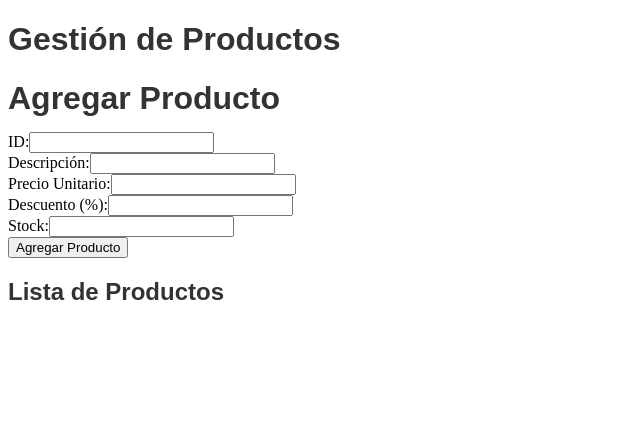
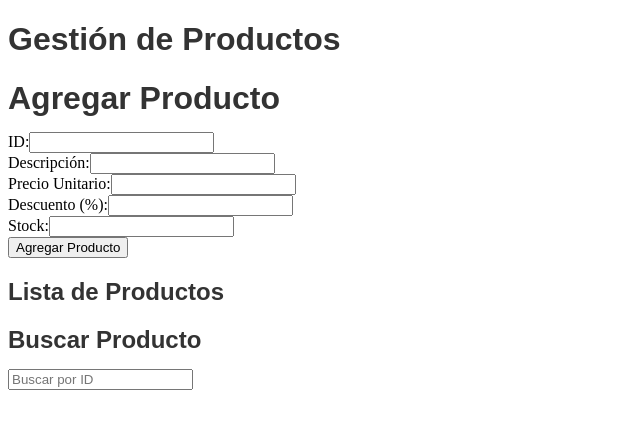
Before and after one commit to sonia-gareca/tp04PV2025Grupo25, a React (Vite) app: page / in a window 1280 px wide. Shown: the top 428 px of the page, without its empty margins (0-640 px from the left). Built offline with nearby package versions, Linux system fonts and the light colour scheme.

Commit message:
realice la parta de buscar un producto

```diff
--- a/src/assets/componentes/FormularioProducto.jsx
+++ b/src/assets/componentes/FormularioProducto.jsx
@@ -1,4 +1,4 @@
-import { useState } from "react";
+import { useState, useMemo } from "react";
 import '../css/styles.css';
 
 const FormularioProducto = ({ productos, setProductos, onEditar }) => {
@@ -9,7 +9,7 @@ const FormularioProducto = ({ productos, setProductos, onEditar }) => {
     descuento: "",
     stock: "",
   });
-
+const [searchTerm, setSearchTerm] = useState(""); // Estado para la BUSQUEDA
   const calcularPrecioConDescuento = () => {
     return producto.precioUnitario * (1 - producto.descuento / 100);
   };
@@ -43,6 +43,20 @@ const FormularioProducto = ({ productos, setProductos, onEditar }) => {
       stock: "",
     });
   };
+
+//------------------BUSQUEDA-----------------------------------
+// Función para manejar la búsqueda
+    const BuscarUnProducto = (e) => {
+      setSearchTerm(e.target.value); // Actualiza el término de búsqueda
+    };
+
+    // Filtrar productos según el término de búsqueda
+     const filteredProducts = useMemo(() => {
+       return productos.filter((prod) =>
+       prod.id.toLowerCase().includes(searchTerm.toLowerCase())
+       );
+     }, [productos, searchTerm]);
+//-----------------------------------------------------------------
 
   const eliminarProducto = (id) => {
     const nuevaListaProductos = productos.map((prod) => {
@@ -128,6 +142,36 @@ const FormularioProducto = ({ productos, setProductos, onEditar }) => {
           </li>
         ))}
       </ul>
+
+      <h2>Buscar Producto</h2>
+       <input
+         type="text"
+         placeholder="Buscar por ID"
+         value={searchTerm}
+         onChange={(e) => BuscarUnProducto(e)} // Evento para manejar la búsqueda
+       />
+       {searchTerm !== "" && (
+         <div>
+           <ul>
+             {filteredProducts.map((prod) => (
+               <li key={prod.id}>
+                 <strong>{prod.descripcion}</strong>
+                 <br />
+                 <span>ID: {prod.id}</span>
+                 <br />
+                 Precio Unitario: ${prod.precioUnitario}
+                 <br />
+                 Descuento: {prod.descuento}%
+                 <br />
+                 Precio con Descuento: ${prod.precioConDescuento}
+                 <br />
+                 Stock: {prod.stock} unidades
+               </li>
+             ))}
+           </ul>
+         </div>
+       )}
+
     </div>
   );
 };
```
